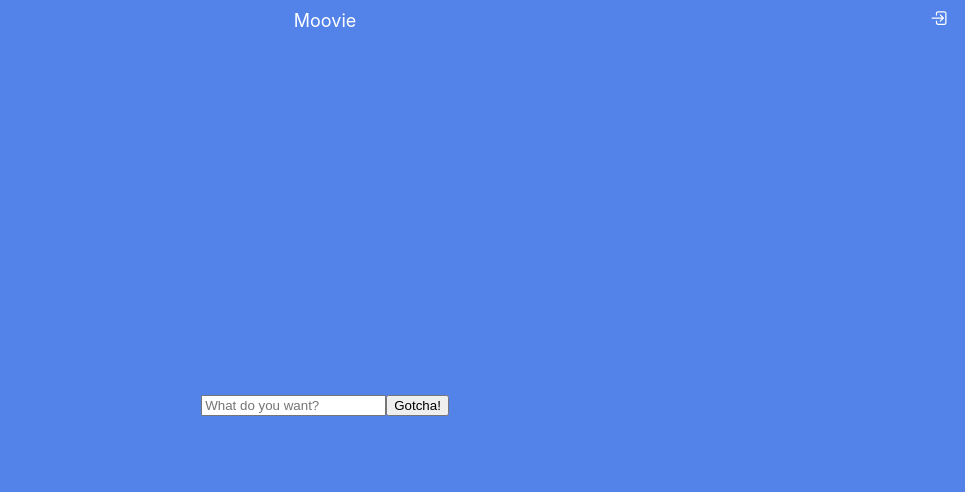
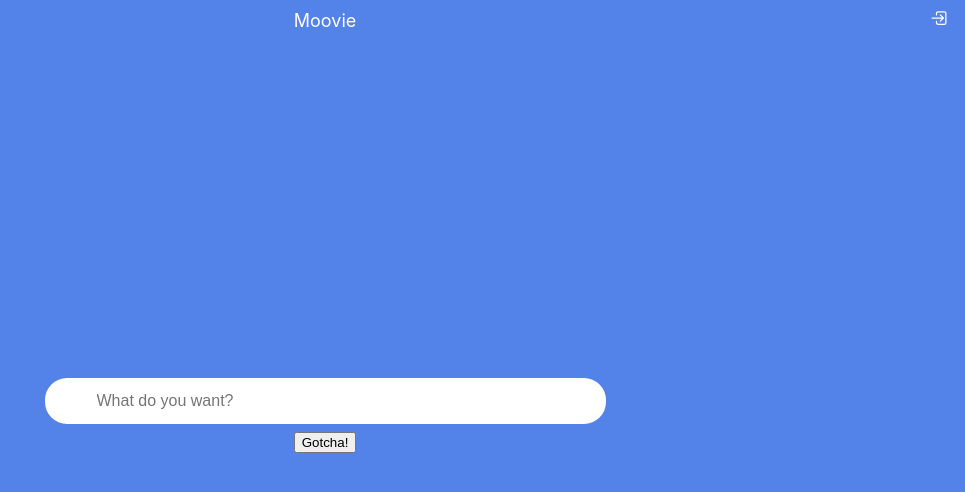
Before and after one commit to rrkkee015/movie-search-app, a React (Create React App) app: page / in a window 1280 px wide. Shown: the top 492 px of the page, without its empty margins (315-1280 px from the left). Built offline with nearby package versions, Linux system fonts and the light colour scheme.

Commit message:
update css with input

```diff
--- a/src/App.css
+++ b/src/App.css
@@ -1,4 +1,4 @@
-.App {
+.app {
   text-align: center;
   height: 100%;
 }
--- a/src/App.js
+++ b/src/App.js
@@ -6,7 +6,7 @@ import './App.css';
 class App extends React.Component {
   render() {
     return (
-      <div className="App">
+      <div className="app">
         <Navbar></Navbar>
         <Body></Body>
       </div>
--- a/src/components/Body.js
+++ b/src/components/Body.js
@@ -28,8 +28,9 @@ class Body extends React.Component {
 
 	render() {
 		return (
-			<div className="Body">
-				<form onSubmit={this.handleSubmit}>
+			<div className="body">
+				<form className="main-form" onSubmit={this.handleSubmit}>
+					<div className="input-wrapper">
 						<input
 							type="text"
 							placeholder="What do you want?"
@@ -37,6 +38,7 @@ class Body extends React.Component {
 							onChange={this.handleChange}
 							name="value"
 						/>
+					</div>
 					<button type="submit">Gotcha!</button>
 				</form>
 			</div>
--- a/src/components/Navbar.js
+++ b/src/components/Navbar.js
@@ -28,17 +28,17 @@ class Navbar extends React.Component {
 
   render() {
     return (
-      <div className={`Navbar ${this.state.scrollTop && 'Navbar__black'}`}>
-        <div className="Navbar__content">
-          <div className="Navbar__button Hamburger">
+      <div className={`navbar ${this.state.scrollTop && 'navbar__black'}`}>
+        <div className="navbar__content">
+          <div className="navbar__button hamburger">
             <div></div>
             <div></div>
             <div></div>
           </div>
         </div>
-        <div className="Navbar_title">Moovie</div>
-        <div className="Navbar__content">
-          <div className="Navbar__button">
+        <div className="navbar_title">Moovie</div>
+        <div className="navbar__content">
+          <div className="navbar__button">
             <IoLogInOutline size="20" />
           </div>
         </div>
--- a/src/css/Body.css
+++ b/src/css/Body.css
@@ -1,4 +1,4 @@
-.Body {
+.body {
 	display: flex;
 	flex-direction: column;
 	align-items: center;
@@ -8,4 +8,44 @@
 	position: relative;
 	min-height: 100%;
 	top: -40px;
+	width: 100%;
 }
+
+.main-form {
+	margin: 0 auto;
+	position: relative;
+	height: 44px;
+	width: 337px;
+}
+
+@media (min-width: 672px) {
+	.main-form {
+		width: 561px;
+	}
+}
+
+@media (min-width: 560px) and (max-width: 671px) {
+	.main-form {
+		width: 449px;
+	}
+}
+
+.main-form > .input-wrapper {
+	display: flex;
+	height: 100%;
+	position: relative;
+}
+
+.main-form > .input-wrapper > input {
+	background-color: white;
+	border: none;
+	border-radius: calc(0.5 * 44px);
+	color: #80868B;
+	font-size: 16px;
+	height: 100%;
+	position: relative;
+	padding-inline-start: 52px;
+	padding-inline-end: 40px;
+	outline: none;
+	width: 100%;
+}
--- a/src/css/Navbar.css
+++ b/src/css/Navbar.css
@@ -1,4 +1,4 @@
-.Navbar {
+.navbar {
 	z-index: 2;
 	min-height: 40px;
 	display: flex;
@@ -11,36 +11,36 @@
 	top: 0;
 }
 
-.Navbar
-.Hamburger > div {
+.navbar
+.hamburger > div {
 	width: 20px;
 	height: 2px;
 	background-color: white;
 	margin: 4px 0;
 }
 
-.Navbar__black {
+.navbar__black {
 	background-color: #344770 !important;
 	color: #C3CBD1;
 	-webkit-transition: all 500ms ease-in-out;
 	transition: all 500ms ease-in-out;
 }
 
-.Navbar__black
-.Hamburger > div {
+.navbar__black
+.hamburger > div {
 	background-color: #C3CBD1 !important;
 	-webkit-transition: all 500ms ease-in-out;
 	transition: all 500ms ease-in-out;
 }
 
-.Navbar_title {
+.navbar_title {
 	font-size: 18px;
 }
 
-.Navbar__content {
+.navbar__content {
 	padding: 8px 16px;
 }
 
-.Navbar__button {
+.navbar__button {
 	cursor: pointer;
 }
```
Lines whose indentation alone changed are shown as unchanged.
